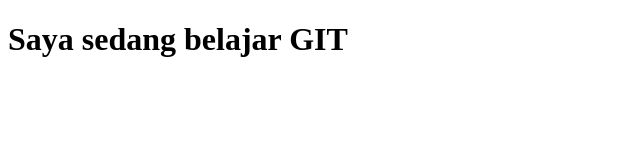
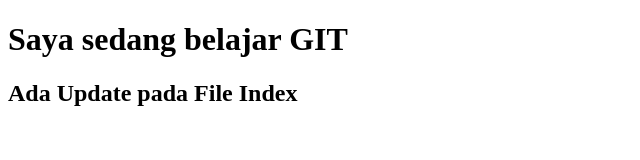
Before and after one commit to dfand/praktik6, a plain HTML site: page index.html in a window 1280 px wide. Shown: the whole page, without its empty margins (0-640 px from the left). Drawn offline with Linux system fonts and the light colour scheme.

Commit message:
update file index.html

```diff
--- a/index.html
+++ b/index.html
@@ -7,5 +7,6 @@
   </head>
   <body>
     <h1>Saya sedang belajar GIT</h1>
+    <h2>Ada Update pada File Index</h2>
   </body>
 </html>
```
